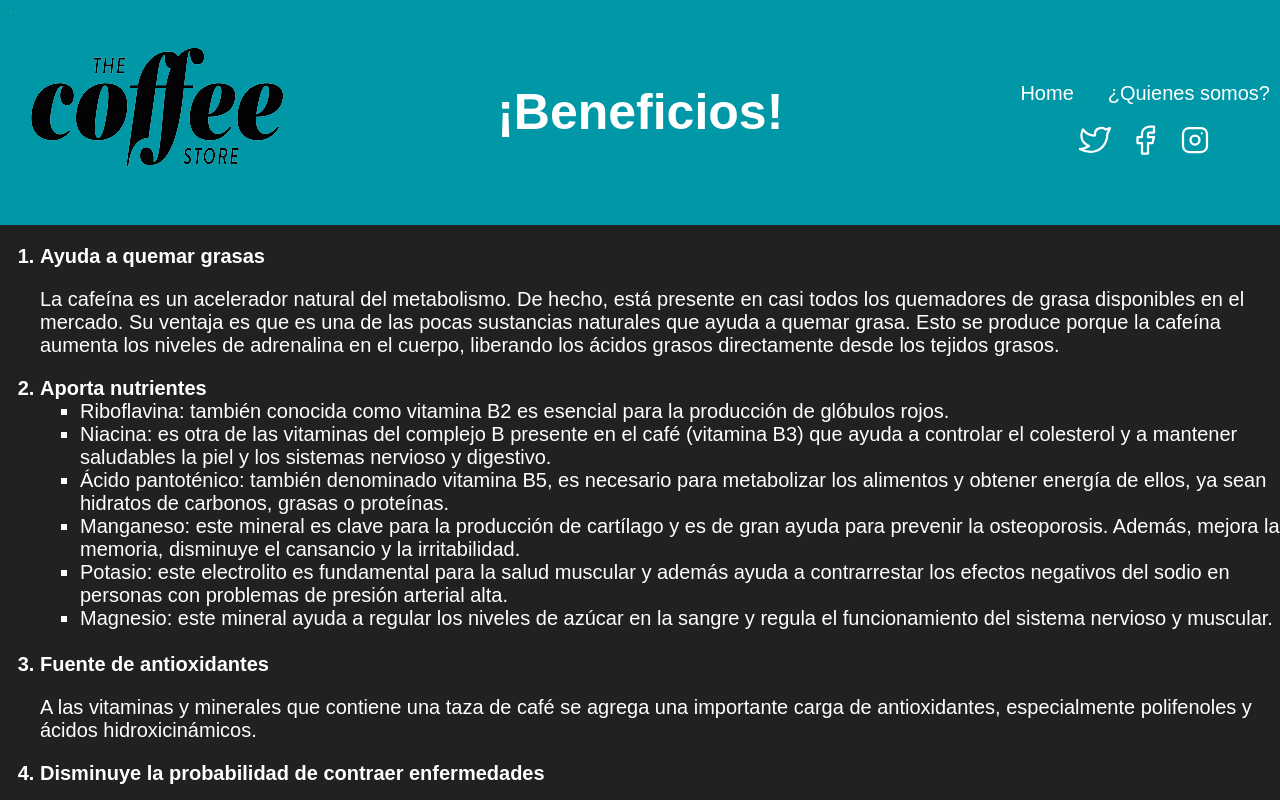
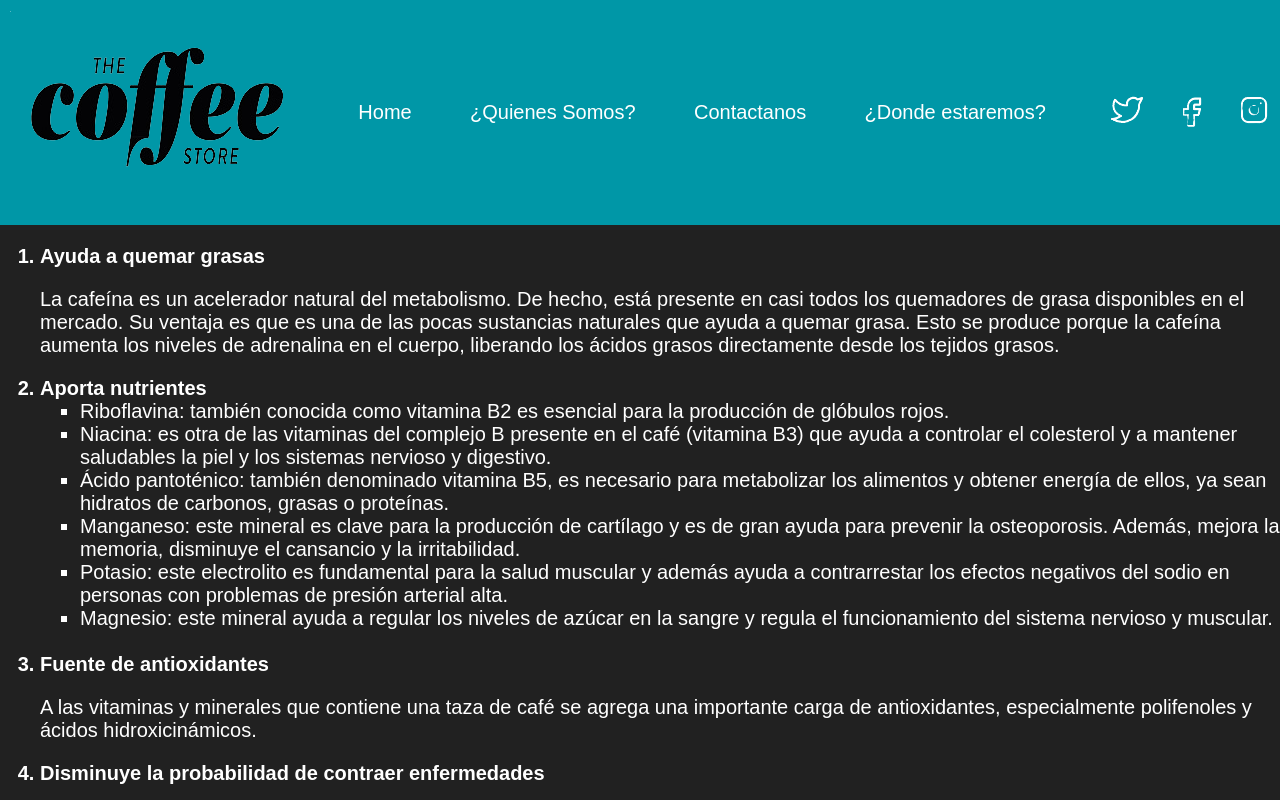
Before and after one commit to Pitbullts/mirepo_proyectocdr, a plain HTML site: page pages/beneficios.html in a window 1280 px wide. Shown: the top 800 px of the page. Drawn offline with Linux system fonts and the light colour scheme; files that its build step writes are made by us from their sources; files whose address does not match are found by name.

Commit message:
Header/nav todos igual

```diff
--- a/css/styles.css
+++ b/css/styles.css
@@ -23,7 +23,6 @@ a {
     color: var(--blanco);
     text-decoration: none;
 }
-
 .hover {
     color: white;
     transition: 0.5s;
@@ -33,7 +32,6 @@ a {
     color: var(--oscuro);
     border-radius: 1rem;
 }
-
 /* Formulario */
 
 input,label, select {
--- a/pages/beneficios.html
+++ b/pages/beneficios.html
@@ -5,8 +5,8 @@
     <meta http-equiv="X-UA-Compatible" content="IE=edge">
     <meta name="viewport" content="width=device-width, initial-scale=1.0">
     <title>Beneficios</title>
+    <link rel="preload" href="..css/normalize.css" as="style">
     <link rel="stylesheet" href="..css/normalize.css">
-    <link rel="preload" href="..css/normalize.css" as="style">
     <link rel="preload" href="..css/styles.css" as="style">
     <link href="../css/styles.css" rel="stylesheet">
 </head>
@@ -14,33 +14,16 @@
     <header class="center">
         <div class="nav-bg"">
             <nav class="navprincipal contenedor">
-                <a href="../index.html"><img src="../img/logosup.png" alt="logosup"></a>
-            <h1 class="center txtmain">¡Beneficios!</h1>
-                <ul class="txtmain">
-                    <a href="../index.html">Home</a>
-                    <a href="somos.html">¿Quienes somos?</a>
-                    <div class="iconssup">
-                        <svg class="redes" xmlns="http://www.w3.org/2000/svg" class="icon icon-tabler icon-tabler-brand-twitter" width="36" height="36" viewBox="0 0 24 24" stroke-width="1.5" stroke="#ffffff" fill="none" stroke-linecap="round" stroke-linejoin="round">
-                           <a href="https://twitter.com">
-                             <path stroke="none" d="M0 0h24v24H0z" fill="none"/>
-                             <path d="M22 4.01c-1 .49 -1.98 .689 -3 .99c-1.121 -1.265 -2.783 -1.335 -4.38 -.737s-2.643 2.06 -2.62 3.737v1c-3.245 .083 -6.135 -1.395 -8 -4c0 0 -4.182 7.433 4 11c-1.872 1.247 -3.739 2.088 -6 2c3.308 1.803 6.913 2.423 10.034 1.517c3.58 -1.04 6.522 -3.723 7.651 -7.742a13.84 13.84 0 0 0 .497 -3.753c-.002 -.249 1.51 -2.772 1.818 -4.013z" />
-                            </a>
-                         </svg>
-                        <svg class="redes" xmlns="http://www.w3.org/2000/svg" class="icon icon-tabler icon-tabler-brand-facebook" width="36" height="36" viewBox="0 0 24 24" stroke-width="1.5" stroke="#ffffff" fill="none" stroke-linecap="round" stroke-linejoin="round">
-                              <a href="https://facebook.com">
-                                <path stroke="none" d="M0 0h24v24H0z" fill="none"/>
-                                <path d="M7 10v4h3v7h4v-7h3l1 -4h-4v-2a1 1 0 0 1 1 -1h3v-4h-3a5 5 0 0 0 -5 5v2h-3" />
-                            </a>
-                        </svg>
-                        <svg class="redes" xmlns="http://www.w3.org/2000/svg" class="icon icon-tabler icon-tabler-brand-instagram" width="36" height="36" viewBox="0 0 24 24" stroke-width="1.5" stroke="#ffffff" fill="none" stroke-linecap="round" stroke-linejoin="round">
-                               <a href="https://instagram.com">
-                                 <path stroke="none" d="M0 0h24v24H0z" fill="none"/>
-                                <rect x="4" y="4" width="16" height="16" rx="4" />
-                                <circle cx="12" cy="12" r="3" />
-                                <line x1="16.5" y1="7.5" x2="16.5" y2="7.501" />
-                            </a>
-                        </svg>
-                </ul>
+               <a href="index.html"><img src="../img/logosup.png" alt="logosup"></a>
+                     <a class="hover" href="../index.html">Home</a>
+                     <a class="hover" href="somos.html">¿Quienes Somos?</a>
+                     <a class="hover" href="contacto.html">Contactanos</a>
+                     <a class="hover" href="puestos.html">¿Donde estaremos?</a>
+                   <div class="iconssup ">
+                       <a class="redes" href="https://twitter.com">  <img class="hover redeshover" src="../img/twtlogobg.png" alt="twtlogo"></a>
+                       <a class="redes" href="https://facebook.com"> <img class="hover redeshover" src="../img/fblogobg.png" alt="fblogo"></a>
+                       <a class="redes" href="https://instagram.com"><img class="hover redeshover" src="../img/iglogobg.png" alt="iglogo"></a>
+                    </div>
             </nav>
         </div>
     </header>
```
Also changed, not shown: pages/contacto.html (+7 -7 lines), pages/puestos.html (+9 -10 lines), pages/somos.html (+6 -6 lines).
